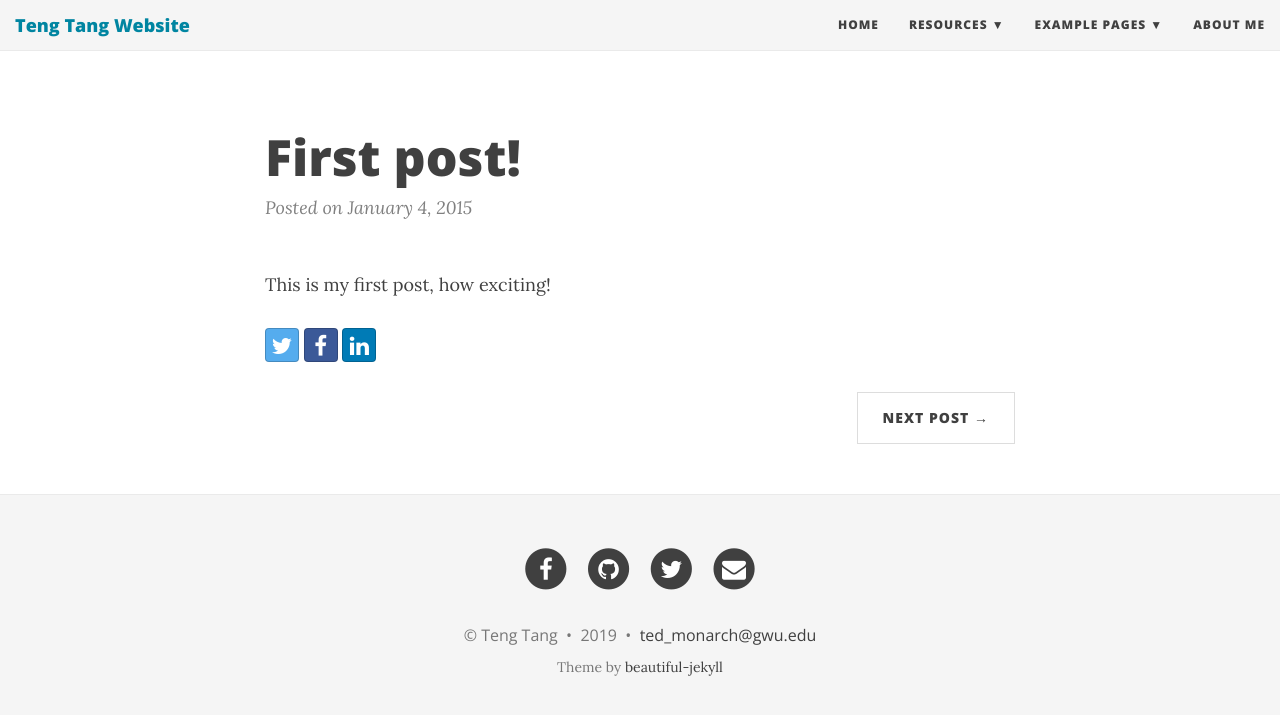
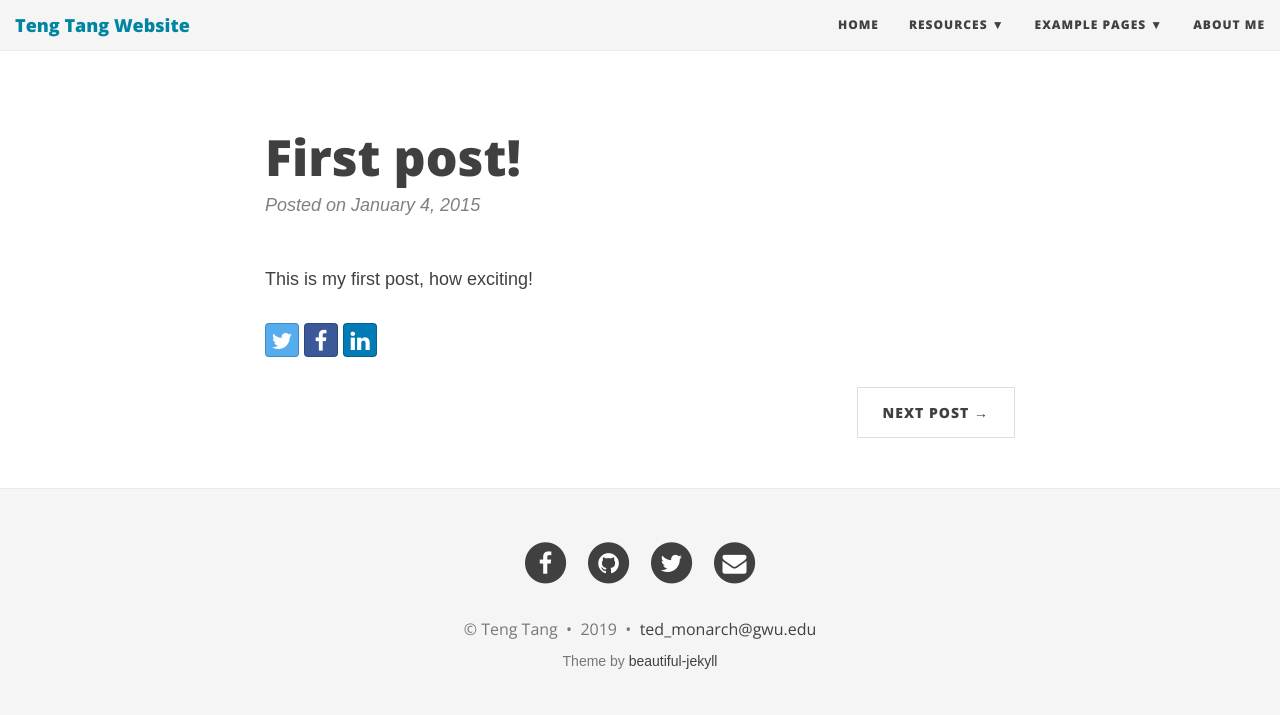
Before and after one commit to Monarch2018/ev_prediction, a Jekyll site: the page built from _posts/2015-01-04-first-post.md, in a window 1280 px wide. Shown: the top 715 px of the page. Built offline with Jekyll 4.4.1, drawn with Linux system fonts in a browser that asks for light colours; nearby versions of some CDN libraries.

Commit message:
Update main.css

```diff
--- a/css/main.css
+++ b/css/main.css
@@ -3,16 +3,12 @@
 /* --- General --- */
 
 body {
-  font-family: 'Lora', 'Times New Roman', serif;
+/*   font-family: 'Lora', 'Times New Roman', serif; */
+  font: normal .78em arial, sans-serif;
   font-size: 18px;
   color: #404040;
   position: relative;
   background: #FFF;
-}
-
-ul#menu {
-
-	margin: 0;
 }
 
 ul#menu li {
```
